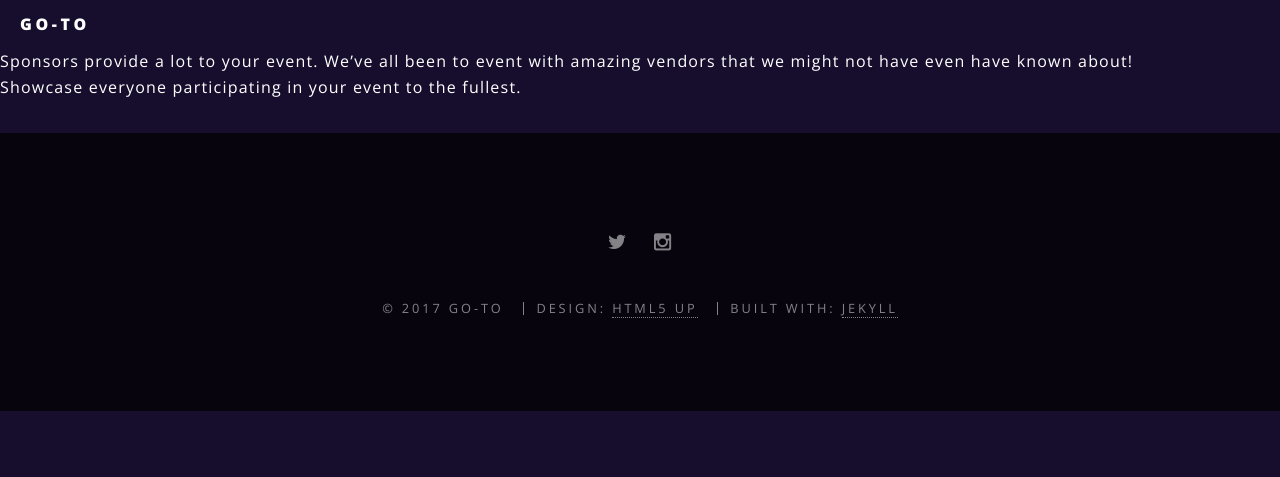
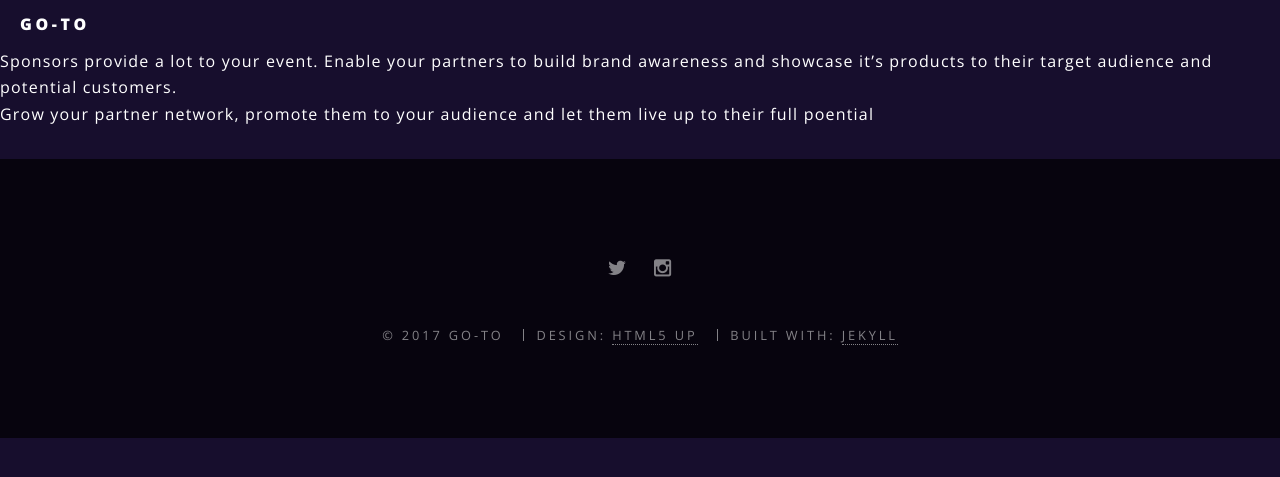
Before and after one commit to iamrobj/event_app_paleo_mag, a Jekyll site: the page built from _posts/sections/2016-06-25-section-2.markdown, in a window 1280 px wide. Shown: the top 477 px of the page. Built offline with Jekyll 4.4.1, drawn with Linux system fonts in a browser that asks for light colours; our own code applies the rules of GitHub Pages for plain Markdown files.

Commit message:
Update 2016-06-25-section-2.markdown

```diff
--- a/_posts/sections/2016-06-25-section-2.markdown
+++ b/_posts/sections/2016-06-25-section-2.markdown
@@ -5,5 +5,5 @@ image: "section_4.jpg"
 tags: [section]
 ---
 
-Sponsors provide a lot to your event. We've all been to event with amazing vendors that we might not have even have known about!<br>
-Showcase everyone participating in your event to the fullest.
+Sponsors provide a lot to your event. Enable your partners to build brand awareness and showcase it's products to their target audience and potential customers.<br>
+Grow your partner network, promote them to your audience and let them live up to their full poential
```
